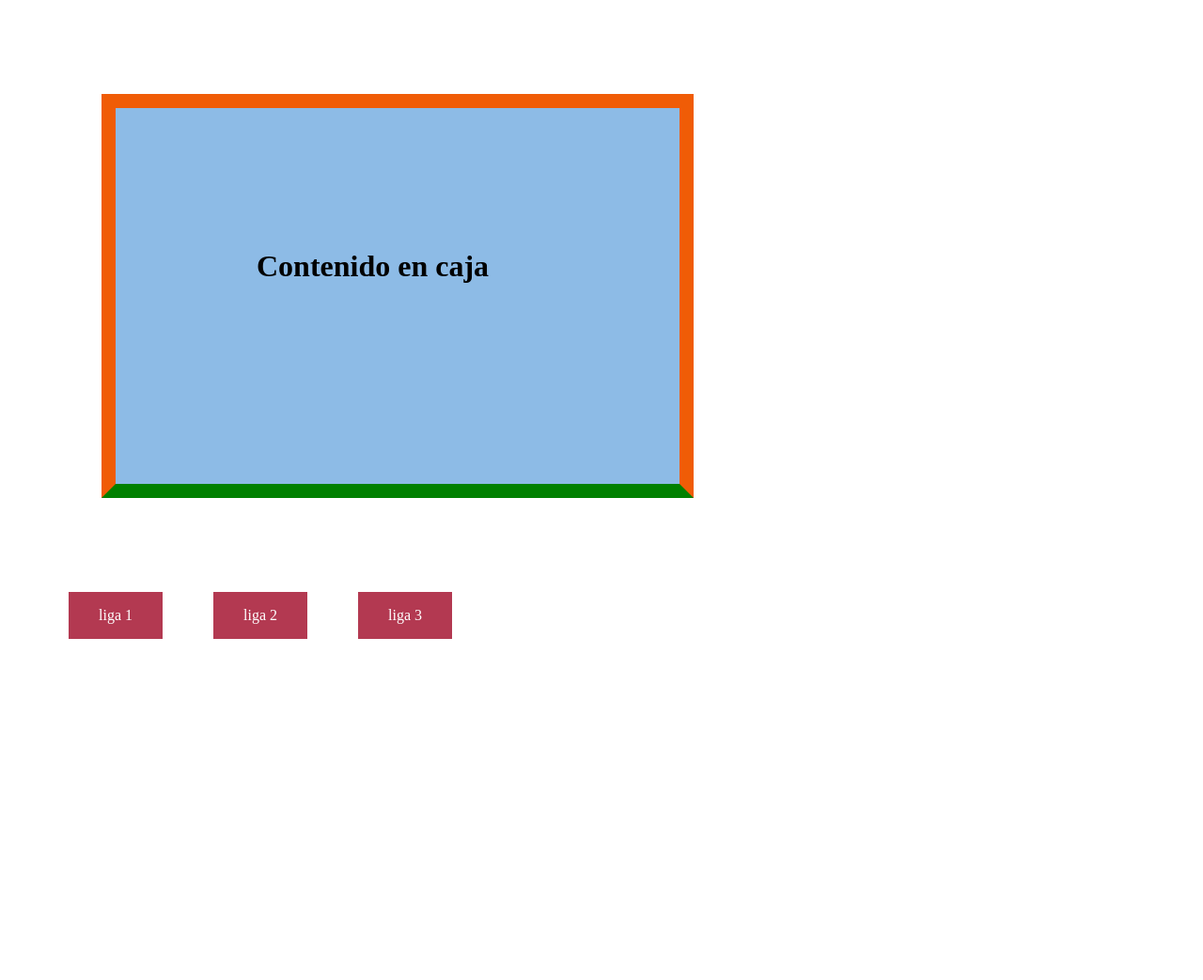
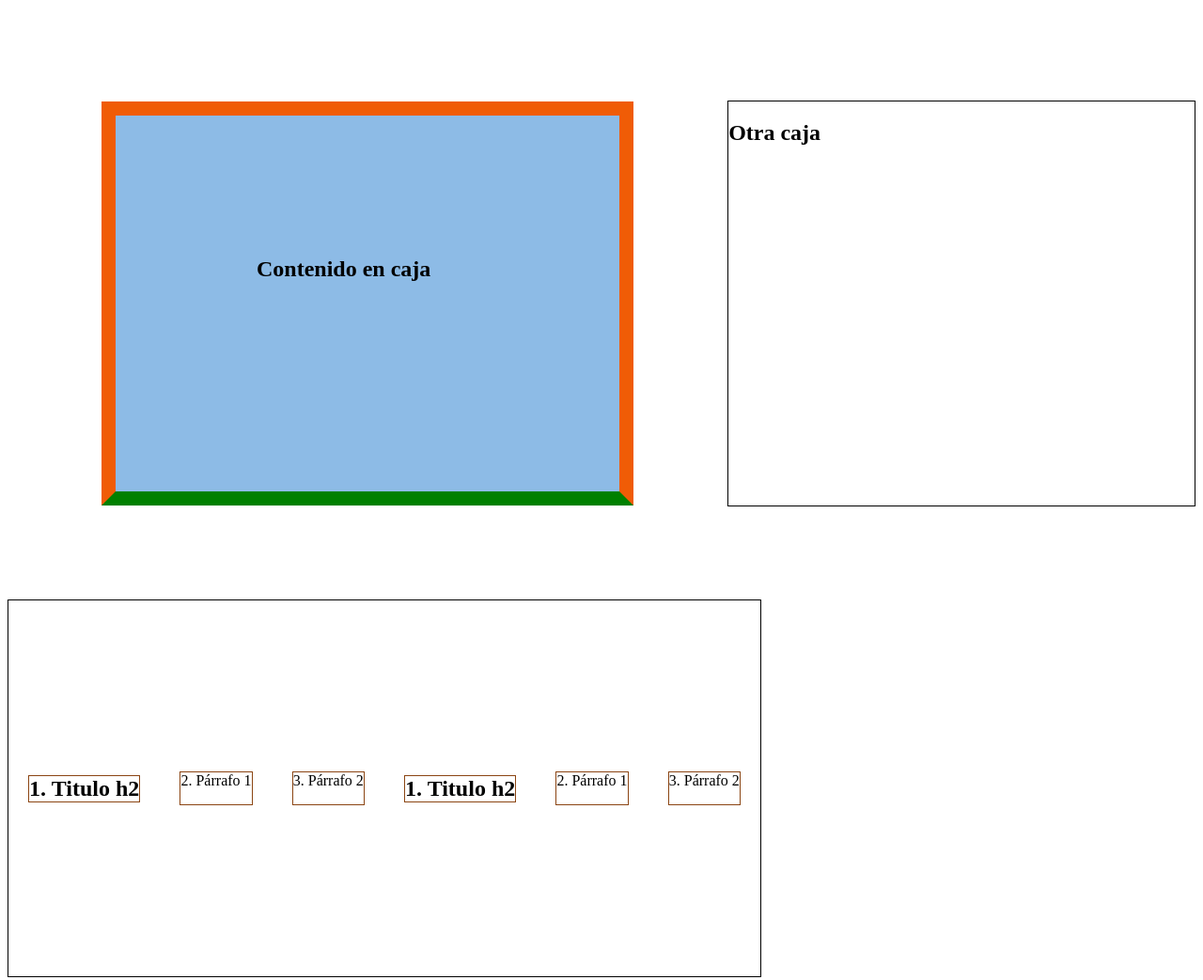
Before and after one commit to marysolfc/matchaBeduF1, a plain HTML site: page ejemploCaja.html in a window 1280 px wide. Shown: the top 1043 px of the page at 94% size. Before the commit the page ends 800 px from the top, so only its background shows below. Drawn offline with Linux system fonts and the light colour scheme.

Commit message:
Se agregaron más ejemplos para entender el modelo de caja

```diff
--- a/ejemploCaja.html
+++ b/ejemploCaja.html
@@ -1,12 +1,13 @@
 <!DOCTYPE html>
 <html lang="en">
+
 <head>
   <meta charset="UTF-8">
   <meta http-equiv="X-UA-Compatible" content="IE=edge">
   <meta name="viewport" content="width=device-width, initial-scale=1.0">
   <title>Ejemplo de modelo de caja</title>
   <style>
-h1{
+    h1 {
       background-color: rgb(141, 187, 230);
       width: 300px;
       height: 100px;
@@ -15,6 +16,7 @@ h1{
       border-bottom-color: green;
       margin: 100px;
     }
+
     .navbar {
       width: 70%;
       text-align: left;
@@ -23,27 +25,73 @@ h1{
     }
 
 
-.links-list a {
-  background-color: rgb(179,57,81);
-  color: #fff;
-  text-decoration: none;
-  padding: 1em 2em;
-display: inline-block;
-}
-.links-list a:hover {
-  background-color: rgb(66, 28, 40);
-  color: #fff;
-}
-li {
+    .links-list li {
       display: inline;
       margin-left: 25px;
       margin-right: 25px;
     }
 
+    .links-list a {
+      background-color: rgb(179, 57, 81);
+      color: #fff;
+      text-decoration: none;
+      padding: 1em 2em;
+      border: 1px solid #000;
+    }
+
+    .links-list a:hover {
+      background-color: rgb(66, 28, 40);
+      color: #fff;
+    }
+
+    .contenedor {
+      display: flex;
+      align-items: center;
+    }
+
+    div {
+      border: 1px solid #000;
+      width: 630px;
+      height: 430px;
+    }
+
+    .contenedor-flex{
+      border: 1px solid #000;
+      margin-bottom: 50px;
+      display: flex;
+     width: 800px;
+      height: 400px;
+      flex-wrap: wrap;
+      justify-content: space-around;
+
+      align-content: center;
+
+    }
+    .contenedor-flex > *{
+      border: 1px solid saddlebrown;
+    }
+
   </style>
 </head>
+
 <body>
+  <section class="contenedor">
     <h1>Contenido en caja</h1>
+    <div>
+      <h2>Otra caja</h2>
+    </div>
+  </section>
+  <section class="contenedor-flex">
+    <h2>1. Titulo h2</h2>
+    <p>2. Párrafo 1</p>
+    <p>3. Párrafo 2</p>
+    <h2>1. Titulo h2</h2>
+    <p>2. Párrafo 1</p>
+    <p>3. Párrafo 2</p>
+
+
+
+  </section>
   <nav class="navbar">
     <ul class="links-list">
       <li><a href="">liga 1</a></li>
@@ -52,4 +100,5 @@ li {
     </ul>
   </nav>
 </body>
+
 </html>
```
Lines whose indentation alone changed are shown as unchanged.
